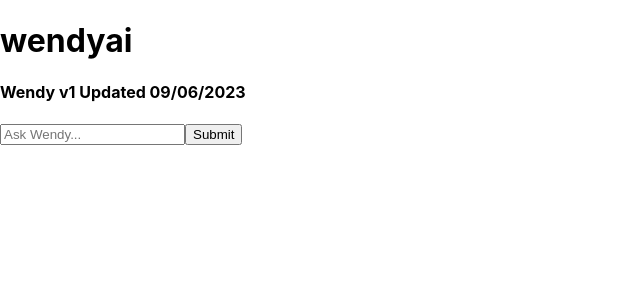
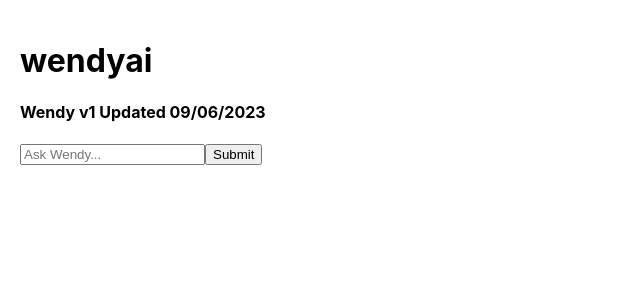
Before and after one commit to ollysamm/project-3, a React (Create React App) app in the folder client/: page / in a window 1280 px wide. Shown: the top 300 px of the page, without its empty margins (0-640 px from the left). Built offline with nearby package versions, Linux system fonts and the light colour scheme.

Commit message:
minor changes

```diff
--- a/client/src/components/Chat.tsx
+++ b/client/src/components/Chat.tsx
@@ -21,7 +21,7 @@
   };
 
   return (
-    <div className='flex flex-col items-center justify-center'>
+    <div className='flex flex-col items-center justify-center' style={{ padding: '20px' }}>
 
       <header>
         <h1>wendyai</h1>
@@ -43,7 +43,7 @@
       </section>
 
       <div>
-        <h3>{response}</h3>
+        <h5>{response}</h5>
       </div>
 
     </div>
```
Also changed, not shown: 1 other file (tests, documents, lock files or other folders).
